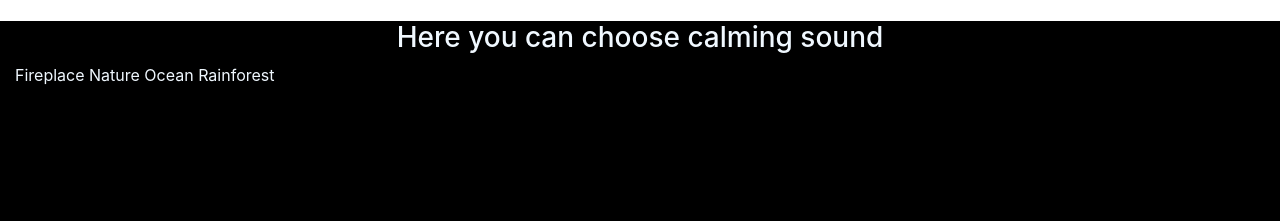
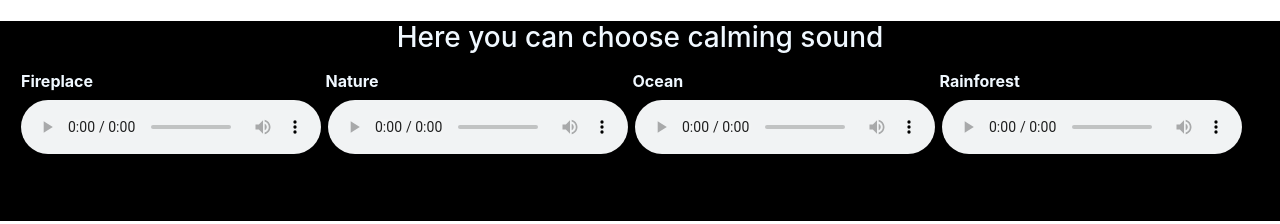
Before and after one commit to sanjadinic/relax, a plain HTML site: page index.html in a window 1280 px wide. Shown: the part 759-983 px from the top of the page. Drawn offline with nearby package versions, Linux system fonts and the light colour scheme.

Commit message:
job done

```diff
--- a/index.html
+++ b/index.html
@@ -105,10 +105,19 @@
 <br>
 <div class="container-fluid" id="music">
     <h3>Here you can choose calming sound</h3>
+    <table>
     <tr><th>Fireplace</th>
     <th>Nature</th>
     <th>Ocean</th>
     <th>Rainforest</th></tr>
+    <tr>
+        <td><audio src="sounds/Fireplace.mp3" controls></audio>
+        </td>
+    <td><audio src="sounds/Nature.mp3" controls></audio></td>
+    <td><audio src="sounds/waves.mp3" controls></audio></td>
+        <td><audio src="sounds/rainforest.mp3" controls></audio></td>
+    </tr>
+        </table>
 
 </div>
 
```
